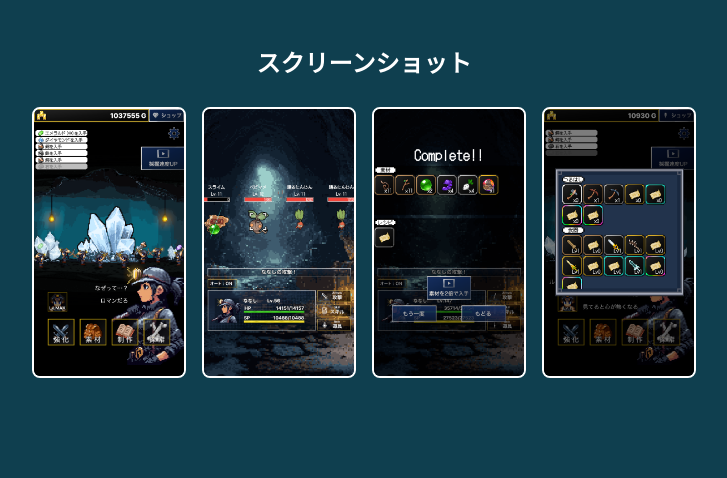
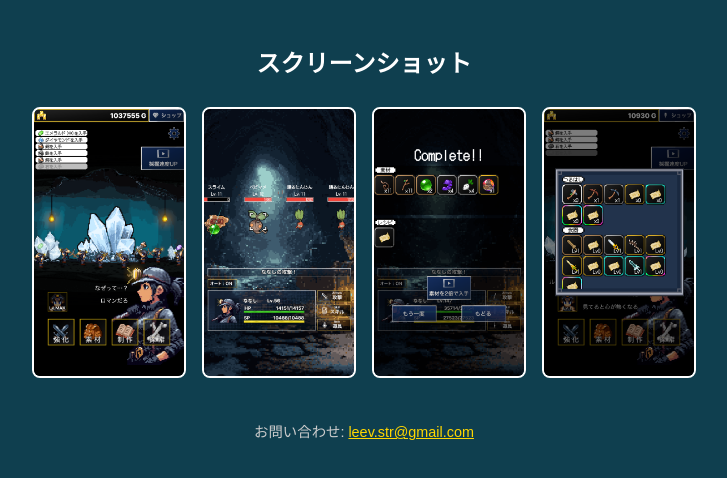
Before and after one commit to LeevStr/LeevStr.github.io, a plain HTML site: page index.html in a window 1280 px wide. Shown: the part 739-1217 px from the top of the page, without its empty margins (276-1003 px from the left). Before the commit the page ends 1157 px from the top, so only its background shows below. Drawn offline with Linux system fonts and the light colour scheme.

Commit message:
Update index.html

```diff
--- a/index.html
+++ b/index.html
@@ -110,5 +110,9 @@
       <!-- 必要に応じて追加 -->
     </div>
   </div>
+
+    <footer style="margin-top: 3em; text-align: center; font-size: 0.9em; color: #cccccc;">
+    お問い合わせ: <a href="mailto:yourname@example.com" style="color: #ffd700;">leev.str@gmail.com</a>
+    </footer>
 </body>
 </html>
```
